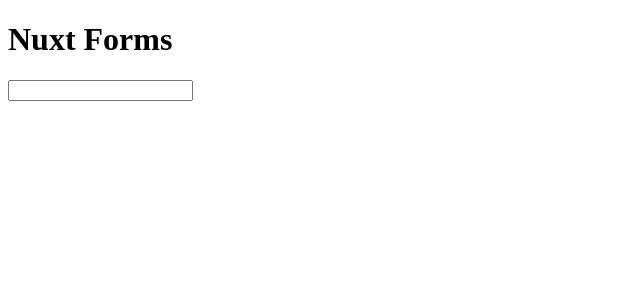
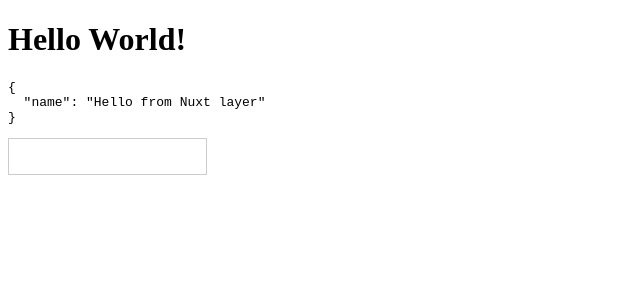
Before and after one commit to srcdev/nuxt-forms, a Nuxt app: page / in a window 1280 px wide. Shown: the top 300 px of the page, without its empty margins (0-640 px from the left). Built offline with nearby package versions, Linux system fonts and the light colour scheme.

Commit message:
Reset layer and add input text

```diff
--- /dev/null
+++ b/app.config.ts
@@ -0,0 +1,14 @@
+export default defineAppConfig({
+  myLayer: {
+    name: 'Hello from Nuxt layer'
+  }
+})
+
+declare module '@nuxt/schema' {
+  interface AppConfigInput {
+    myLayer?: {
+      /** Project name */
+      name?: string
+    }
+  }
+}
--- a/app.vue
+++ b/app.vue
@@ -1,6 +1,3 @@
 <template>
-  <div>
-    <h1>Nuxt Forms</h1>
-    <InputText />
-  </div>
+  <HelloWorld />
 </template>
--- /dev/null
+++ b/components/HelloWorld.vue
@@ -0,0 +1,13 @@
+<template>
+  <div>
+    <h1>Hello World!</h1>
+    <pre>{{ myLayer }}</pre>
+    <div>
+      <InputText />
+    </div>
+  </div>
+</template>
+
+<script setup lang="ts">
+  const { myLayer } = useAppConfig()
+</script>
--- a/components/forms/input-text/InputText.vue
+++ b/components/forms/input-text/InputText.vue
@@ -1,17 +1,16 @@
-<script lang="ts" setup>
-    const formValue = ref('');
-
-    watchEffect(() => {
-        console.log(formValue.value);
-    });
-</script>
-
 <template>
     <div>
-        <input type="text" v-model="formValue" />
+        <input type="text" class="input-text" />
     </div>
 </template>
 
+<script lang="ts" setup>
+    console.log('InputText Loaded');
+</script>
+
 <style lang="css" scoped>
-
+    .input-text {
+        border: 1px solid #ccc;
+        padding: 10px;
+    }
 </style>
--- /dev/null
+++ b/tsconfig.json
@@ -0,0 +1,3 @@
+{
+  "extends": "./.playground/.nuxt/tsconfig.json"
+}
```
Also changed, not shown: package.json (+7 -8 lines), .playground/app.config.ts (added), .playground/nuxt.config.ts (added), 2 other files (tests, documents, lock files or other folders).
